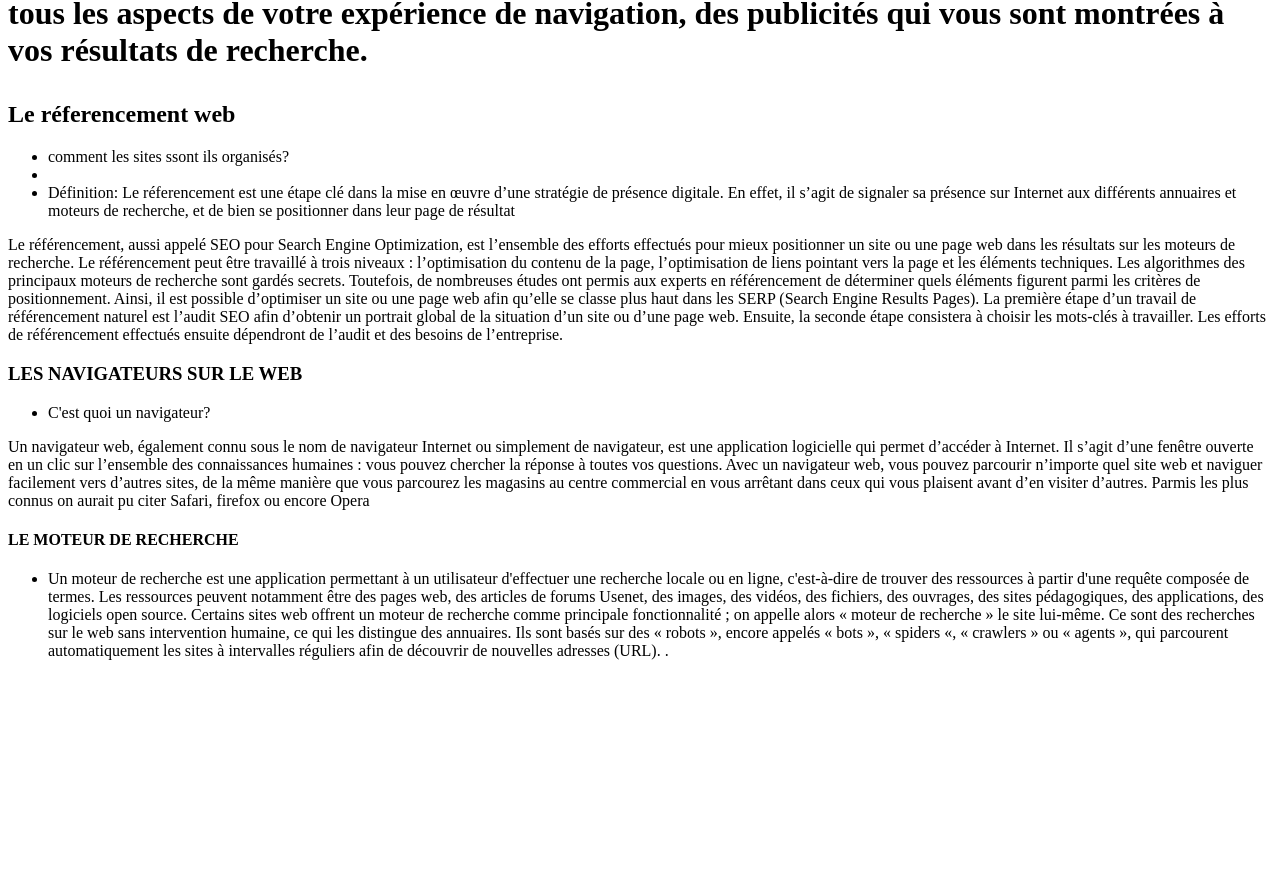
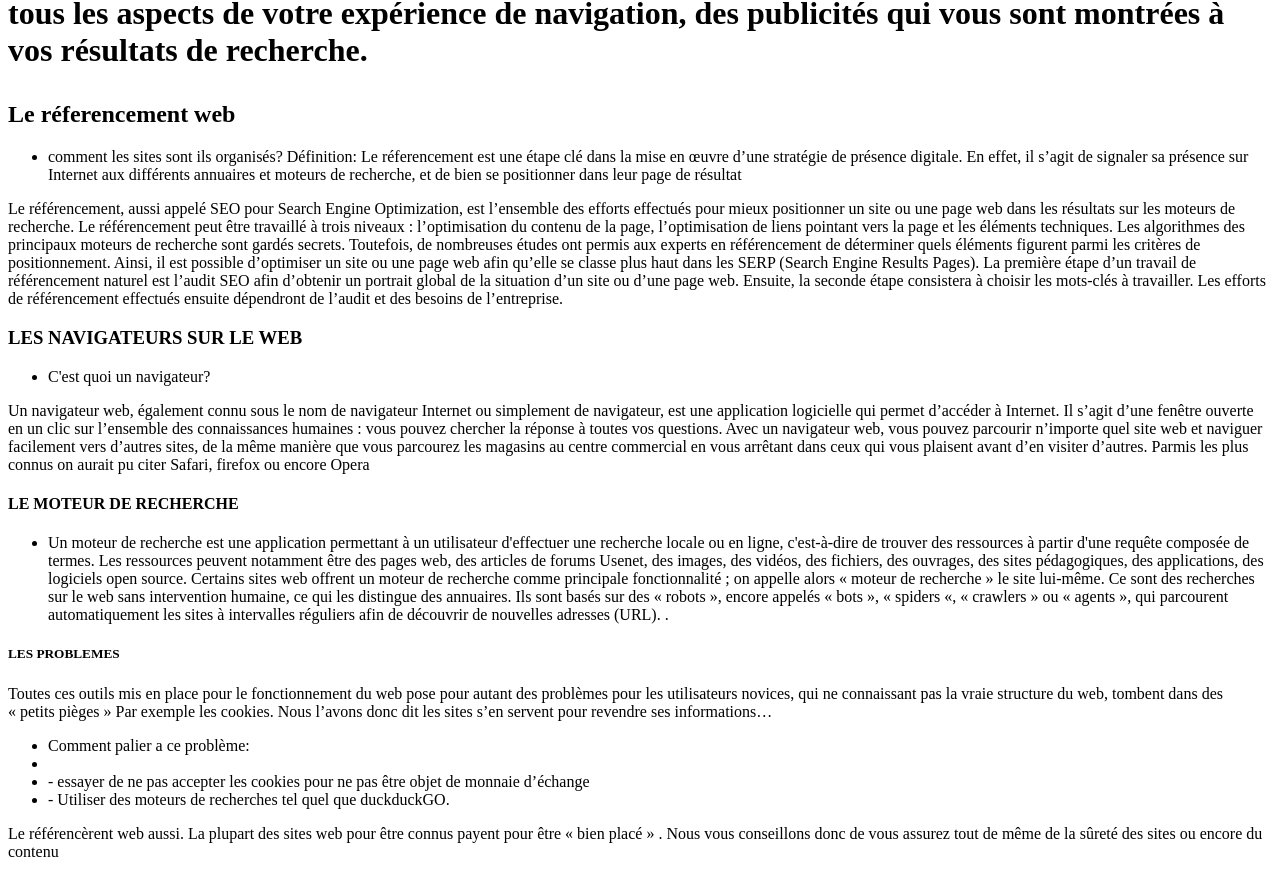
Before and after one commit to antoinescr/cookies, a plain HTML site: page index.html in a window 1280 px wide. Shown: the part 1148-2025 px from the top of the page. Before the commit the page ends 1824 px from the top, so only its background shows below. Drawn offline with Linux system fonts and the light colour scheme.

Commit message:
Update index.html
Antoine Scour

```diff
--- a/index.html
+++ b/index.html
@@ -3,10 +3,10 @@
 <head>
     <meta charset="UTF-8">
     <meta name="viewport" content="width=device-width, initial-scale=1.0">
-    <title>NAVIGUER SUR WEB</title>
+                                                                     <title>NAVIGUER SUR WEB</title>
 </head>
 <body>
-    <h1>LES COOKIES<h1>
+   <h1>LES COOKIES<h1>
     <ul>
         <li>Comment ça marche ? </li> </ul>
         <p>À l’origine, les cookies ont été développés en tant que service pour doter les sites web d’une mémoire, dans le but de simplifier l’interaction site-utilisateur et de renforcer l’expérience utilisateur en la rendant plus intuitive.
@@ -24,8 +24,8 @@ En combinant les données utilisateurs – telles que votre âge, sexe et locali
 Cette segmentation affinée des utilisateurs influence tous les aspects de votre expérience de navigation, des publicités qui vous sont montrées à vos résultats de recherche.</p>
         <h2> Le réferencement web</h2>
         <ul>
-            <li>comment les sites ssont ils organisés?<li>
-            <li>Définition: Le réferencement est une étape clé dans la mise en œuvre d’une stratégie de présence digitale.
+            <li>comment les sites sont ils organisés?
+            Définition: Le réferencement est une étape clé dans la mise en œuvre d’une stratégie de présence digitale.
 En effet, il s’agit de signaler sa présence sur Internet aux différents annuaires et moteurs de recherche, et de bien se positionner dans leur page de résultat </li></ul>
         <p>Le référencement, aussi appelé SEO pour Search Engine Optimization, est l’ensemble des efforts effectués pour mieux positionner un site ou une page web dans les résultats sur les moteurs de recherche. Le référencement peut être travaillé à trois niveaux : l’optimisation du contenu de la page, l’optimisation de liens pointant vers la page et les éléments techniques.
 Les algorithmes des principaux moteurs de recherche sont gardés secrets. Toutefois, de nombreuses études ont permis aux experts en référencement de déterminer quels éléments figurent parmi les critères de positionnement. Ainsi, il est possible d’optimiser un site ou une page web afin qu’elle se classe plus haut dans les SERP (Search Engine Results Pages).
@@ -40,6 +40,12 @@ Avec un navigateur web, vous pouvez parcourir n’importe quel site web et navig
         Les ressources peuvent notamment être des pages web, des articles de forums Usenet, des images, des vidéos, des fichiers, des ouvrages, des sites pédagogiques, des applications, des logiciels open source.
         Certains sites web offrent un moteur de recherche comme principale fonctionnalité ; on appelle alors « moteur de recherche » le site lui-même. Ce sont des recherches sur le web sans intervention humaine, ce qui les distingue des annuaires. Ils sont basés sur des « robots », encore appelés « bots », « spiders «, « crawlers » ou « agents », qui parcourent automatiquement les sites à intervalles réguliers afin de découvrir de nouvelles adresses (URL).
         .</li></ul>
-
+        <h5>LES PROBLEMES</h5>
+       <p>Toutes ces outils mis en place pour le fonctionnement du web pose pour autant des problèmes pour les utilisateurs novices, qui ne connaissant pas la vraie structure du web, tombent dans des « petits pièges »
+Par exemple les cookies. Nous l’avons donc dit les sites s’en servent pour revendre ses informations…</p>
+       <ul><li>Comment palier a ce problème:<li>
+           <li>- essayer de ne pas accepter les cookies pour ne pas être objet de monnaie d’échange</li>
+           <li>- Utiliser des moteurs de recherches tel quel que duckduckGO. </li></ul>
+           <p>Le référencèrent web aussi. La plupart des sites web pour être connus payent pour être « bien placé » . Nous vous conseillons donc de vous assurez tout de même de la sûreté des sites ou encore du contenu</p>
 </body>
 </html>
```
